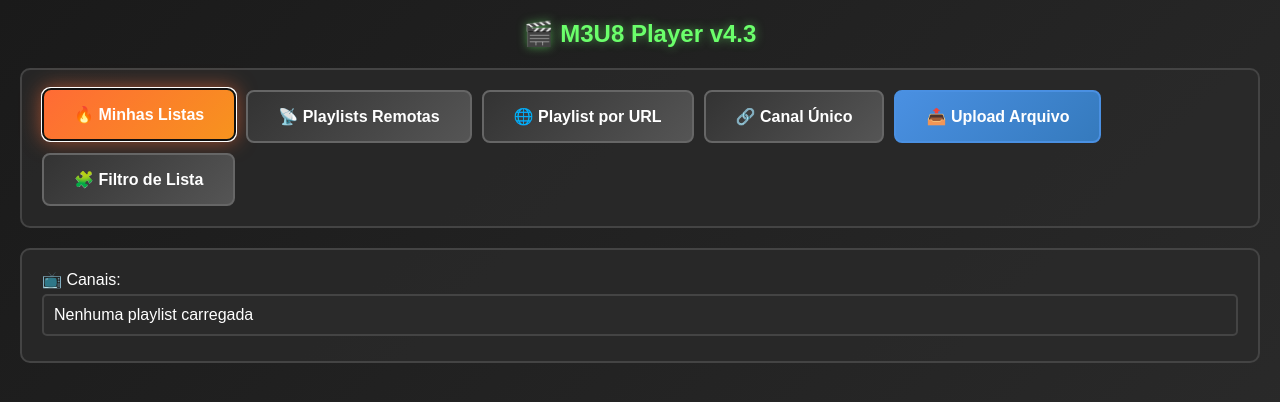
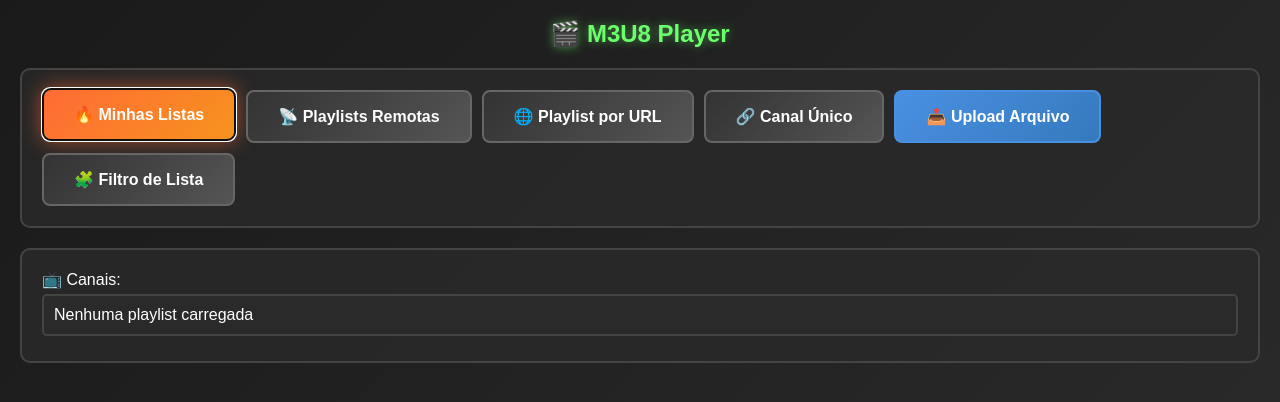
Before and after one commit to victorozzyy/m3uplayer-web, a plain HTML site: page m3u8.html in a window 1280 px wide. Drawn offline with Linux system fonts and the light colour scheme.

Commit message:
Update m3u8.html

```diff
--- a/m3u8.html
+++ b/m3u8.html
@@ -3,11 +3,11 @@
 <head>
     <meta charset="UTF-8">
     <meta name="viewport" content="width=device-width, initial-scale=1.0">
-    <title>M3U8 Player - Smart TV</title>
+    <title>M3U8 Player</title>
     <link rel="stylesheet" href="css/stylem3u8.css">
 </head>
 <body>
-    <h2>🎬 M3U8 Player v4.3</h2>
+    <h2>🎬 M3U8 Player</h2>
 
     <!-- Botões principais -->
     <div class="section" style="display:flex; flex-wrap: wrap; gap: 10px;">
```
